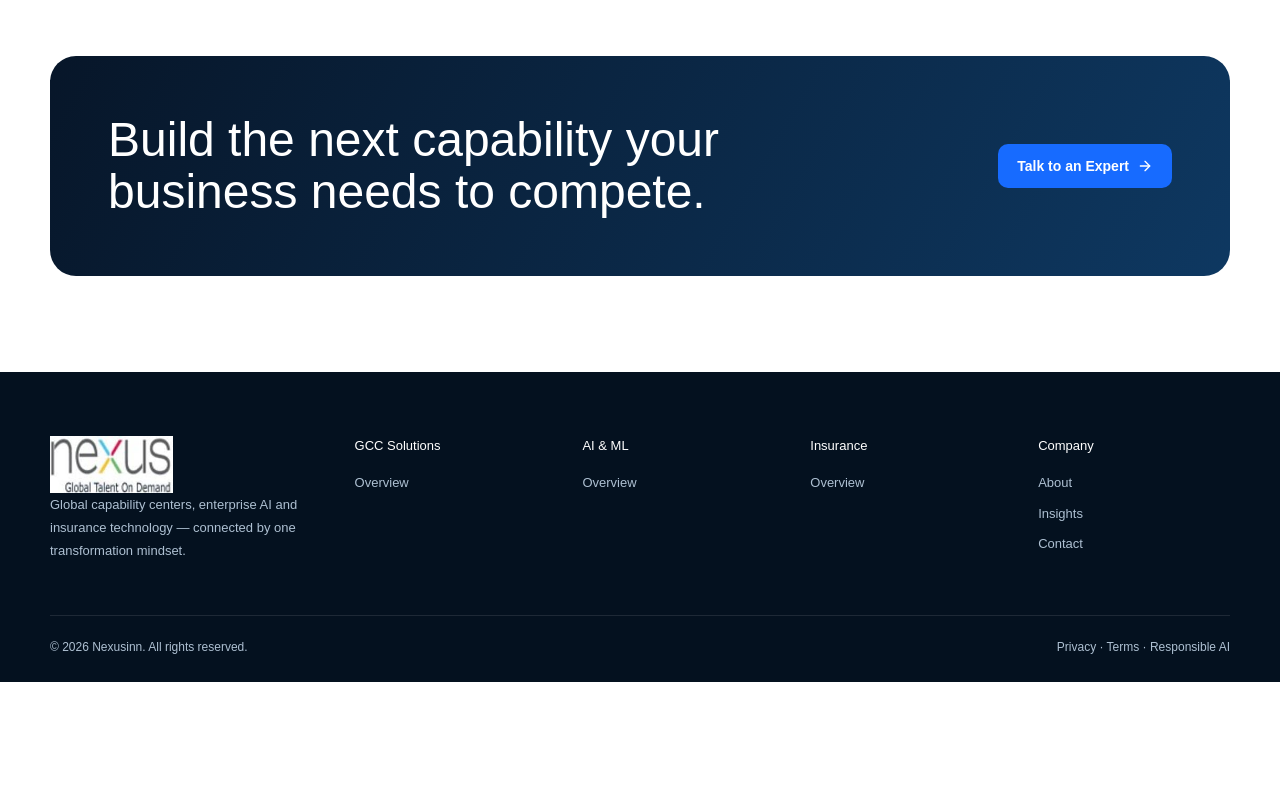
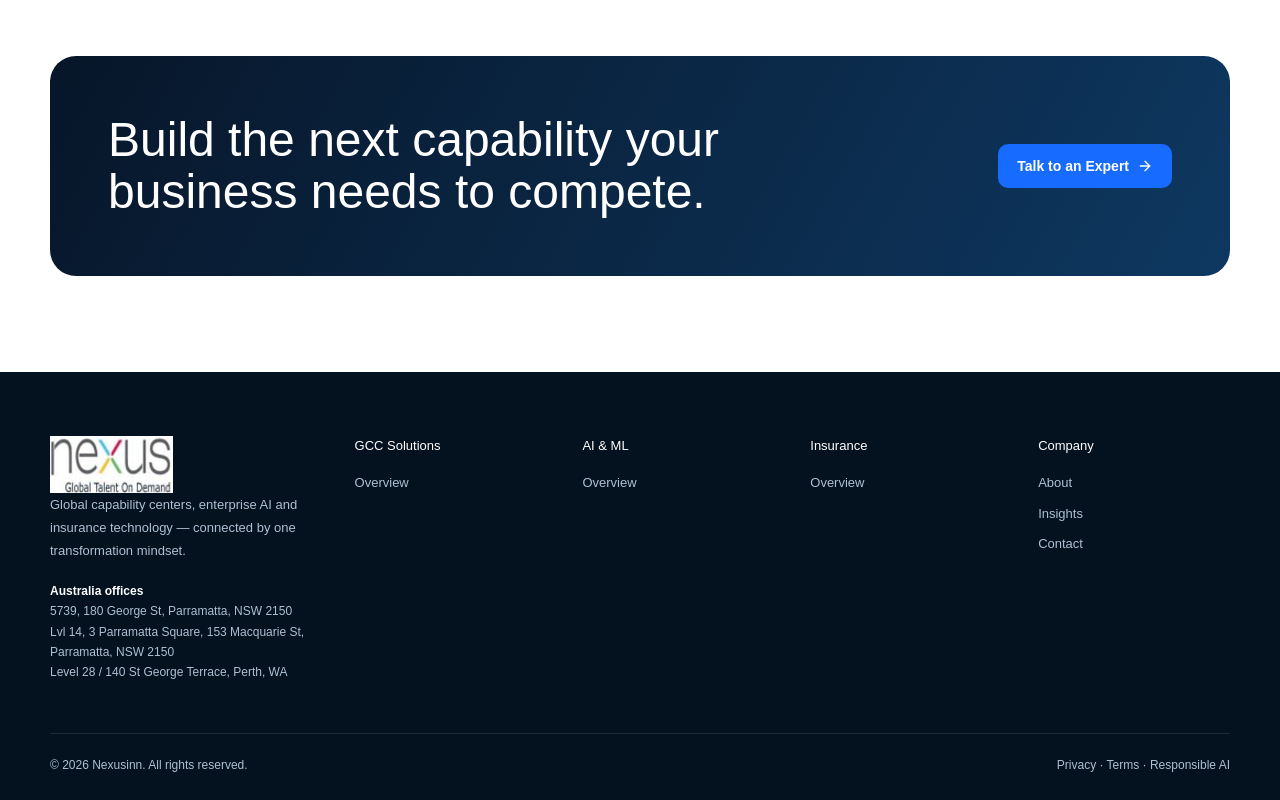
Before and after one commit to mkraja826/Nexusinn, a Next.js app: page / in a window 1280 px wide. Shown: the part 3477-4277 px from the top of the page. Before the commit the page ends 4159 px from the top, so only its background shows below. Built offline with nearby package versions, Linux system fonts and the light colour scheme; no server answers.

Commit message:
Add Australian office addresses to footer

```diff
--- a/components/SiteFooter.tsx
+++ b/components/SiteFooter.tsx
@@ -10,6 +10,12 @@ export default function SiteFooter() {
             <p style={{ fontSize: 13, lineHeight: 1.8, maxWidth: 290 }}>
               Global capability centers, enterprise AI and insurance technology — connected by one transformation mindset.
             </p>
+            <div style={{ fontSize: 12, lineHeight: 1.7, marginTop: 18, maxWidth: 320 }}>
+              <strong style={{ color: "#fff" }}>Australia offices</strong><br/>
+              5739, 180 George St, Parramatta, NSW 2150<br/>
+              Lvl 14, 3 Parramatta Square, 153 Macquarie St, Parramatta, NSW 2150<br/>
+              Level 28 / 140 St George Terrace, Perth, WA
+            </div>
           </div>
           <div>
             <h4>GCC Solutions</h4>
```
